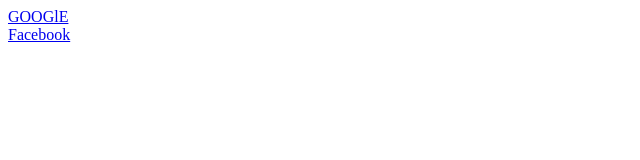
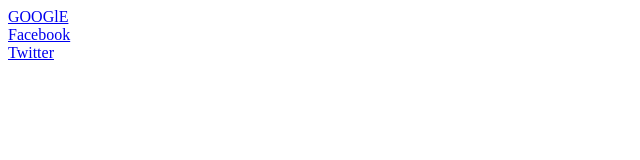
Before and after one commit to vorobeyvitaliy/GHT, a plain HTML site: page index.html in a window 1280 px wide. Shown: the full height of the page, 0-640 px from the left. Drawn offline with Linux system fonts and the light colour scheme.

Commit message:
Update index.html

```diff
--- a/index.html
+++ b/index.html
@@ -7,5 +7,7 @@
 <body>
 	<div><a href="#">GOOGlE</a></div>
 	<div><a href="#">Facebook</a></div>
+	<div><a href="#">Twitter</a></div>
+
 </body>
 </html>
```
